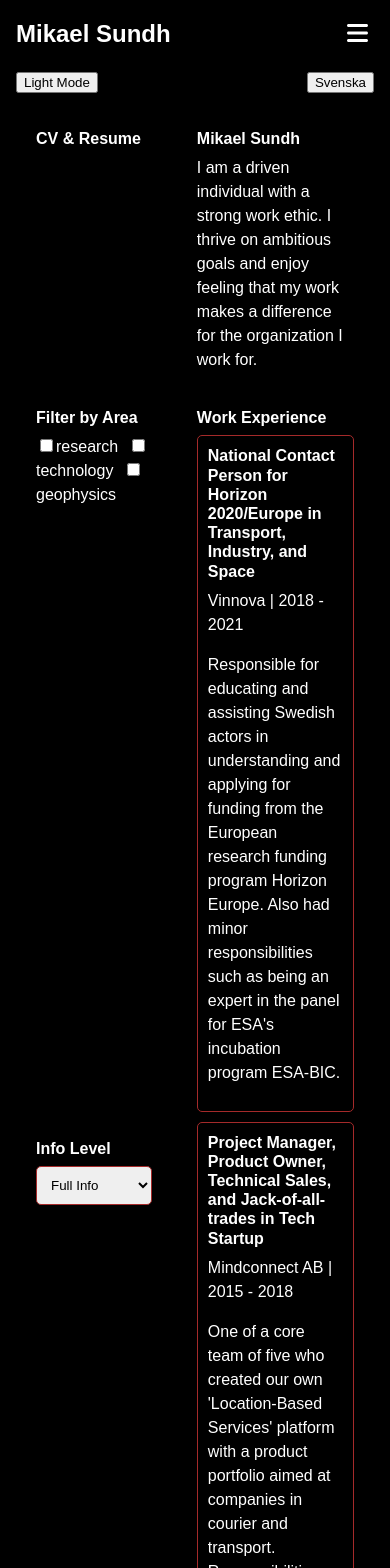
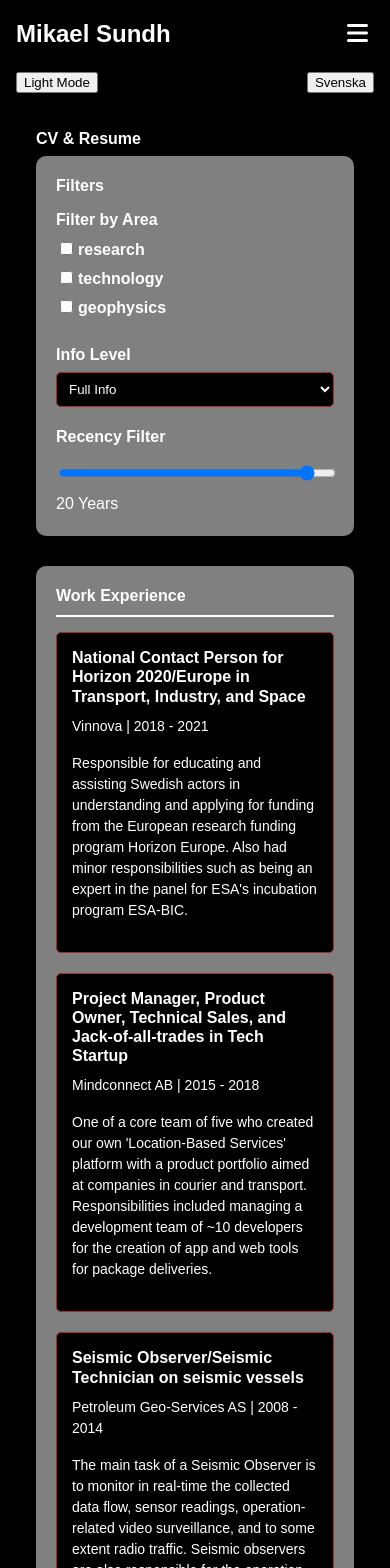
Before and after one commit to Tquillity/my-cv-website, a React (Create React App) app: page / in a window 390 px wide. Shown: the top 1568 px of the page. Built offline with nearby package versions, Linux system fonts and the light colour scheme.

Commit message:
Refactoring CVResume layout and styling
- Separate filtering and content sections
- Improve responsive design with grid layout
- Enhance visual hierarchy and readability
- Update SCSS for better maintainability
- Bugfix: Correct import for Swedish CV data file

```diff
--- a/src/pages/CVResume.tsx
+++ b/src/pages/CVResume.tsx
@@ -3,7 +3,7 @@ import React, { useState, useEffect } from 'react';
 import { useTranslation } from '../utils/i18n';
 import { useLanguage } from '../utils/i18n';
 import enData from '../data/cv-data-en.json';
-import svData from '../data/cv-data-en.json';
+import svData from '../data/cv-data-sv.json';
 
 interface Experience {
   id: number;
@@ -93,13 +93,12 @@ const CVResume: React.FC = () => {
   return (
     <div className="cv-resume">
       <h1>{t('cv_resume')}</h1>
-      <div className="personal-info">
-        <h2>{cvData.personalInfo.name}</h2>
-        <p>{cvData.personalInfo.objective}</p>
-      </div>
-      <div className="filters">
-        <div>
-          <h2>{t('filter_by_area')}</h2>
+
+      <div className="cv-resume-filters">
+        <h2>{t('filters')}</h2>
+        <div className="filters-grid">
+          <div className="filter-group">
+            <h3>{t('filter_by_area')}</h3>
             {Array.from(new Set(cvData.experiences.map(exp => exp.area))).map(area => (
               <label key={area}>
                 <input
@@ -117,8 +116,8 @@ const CVResume: React.FC = () => {
               </label>
             ))}
           </div>
-        <div>
-          <h2>{t('info_level')}</h2>
+          <div className="filter-group">
+            <h3>{t('info_level')}</h3>
             <select
               value={infoLevel}
               onChange={(e) => setInfoLevel(e.target.value as 'full' | 'medium' | 'small')}
@@ -128,8 +127,8 @@ const CVResume: React.FC = () => {
               <option value="small">{t('small_info')}</option>
             </select>
           </div>
-        <div>
-          <h2>{t('recency_filter')}</h2>
+          <div className="filter-group">
+            <h3>{t('recency_filter')}</h3>
             <input
               type="range"
               min="1"
@@ -140,7 +139,10 @@ const CVResume: React.FC = () => {
             <span>{yearsToShow} {t('years')}</span>
           </div>
         </div>
-      <div className="experiences">
+      </div>
+
+      <div className="cv-resume-data">
+        <div className="cv-resume-section">
           <h2>{t('work_experience')}</h2>
           {filteredExperiences.map(exp => (
             <div key={exp.id} className="experience">
@@ -148,7 +150,8 @@ const CVResume: React.FC = () => {
             </div>
           ))}
         </div>
-      <div className="education">
+
+        <div className="cv-resume-section">
           <h2>{t('education')}</h2>
           {filteredEducation.map((edu, index) => (
             <div key={index} className="education-item">
@@ -158,23 +161,26 @@ const CVResume: React.FC = () => {
             </div>
           ))}
         </div>
-      <div className="skills">
+
+        <div className="cv-resume-section">
           <h2>{t('skills')}</h2>
-        <ul>
+          <ul className="skills-list">
             {cvData.skills.map((skill, index) => (
               <li key={index}>{skill}</li>
             ))}
           </ul>
         </div>
-      <div className="languages">
+
+        <div className="cv-resume-section">
           <h2>{t('languages')}</h2>
-        <ul>
+          <ul className="languages-list">
             {cvData.languages.map((lang, index) => (
               <li key={index}>{lang.language}: {lang.proficiency}</li>
             ))}
           </ul>
         </div>
       </div>
+    </div>
   );
 };
 
--- a/src/styles/pages/_CVResume.scss
+++ b/src/styles/pages/_CVResume.scss
@@ -1,12 +1,13 @@
-// src/styles/_cvresume.scss
+// src/styles/pages/_CVResume.scss
 
 .cv-resume {
-  display: grid;
-  grid-template-columns: repeat(2, 1fr);
-  grid-gap: pxToRem(20);
-  padding: pxToRem(20);
+  display: flex;
+  flex-direction: column;
   background-color: var(--background-color);
   color: var(--font-color);
+  padding: pxToRem(20);
+  max-width: $pageWidthDesk;
+  margin: 0 auto;
 }
 
 .cv-resume h1, .cv-resume h2, .cv-resume h3 {
@@ -31,51 +32,102 @@
   margin-bottom: pxToRem(10);
 }
 
-.cv-resume .filters {
-  display: flex;
-  flex-wrap: wrap;
-  justify-content: space-between;
-  margin-bottom: pxToRem(20);
+// Filters section
+.cv-resume-filters {
+  background-color: var(--card-color);
+  padding: pxToRem(20);
+  border-radius: pxToRem(10);
+  margin-bottom: pxToRem(30);
+  box-shadow: 0 pxToRem(4) pxToRem(6) rgba(0, 0, 0, 0.1);
+
+  h2 {
+    margin-bottom: pxToRem(15);
   }
 
-.cv-resume .filters label {
-  margin-right: pxToRem(10);
+  .filters-grid {
+    display: grid;
+    grid-template-columns: repeat(auto-fit, minmax(pxToRem(200), 1fr));
+    gap: pxToRem(20);
   }
 
-.cv-resume .filters select {
+  .filter-group {
+    display: flex;
+    flex-direction: column;
+  }
+
+  label {
+    margin-bottom: pxToRem(5);
+    font-weight: 600;
+  }
+
+  select, input[type="range"] {
     width: 100%;
-  padding: pxToRem(10);
-  margin-bottom: pxToRem(10);
+    padding: pxToRem(8);
     border: 1px solid var(--border-color);
     border-radius: pxToRem(5);
+    background-color: var(--background-color);
+    color: var(--font-color);
   }
 
-.cv-resume .filters input[type="range"] {
-  width: 100%;
-  height: pxToRem(20);
-  margin-bottom: pxToRem(10);
+  input[type="checkbox"] {
+    margin-right: pxToRem(5);
+  }
+}
+
+// CV/Resume data section
+.cv-resume-data {
+  display: grid;
+  grid-template-columns: 1fr;
+  gap: pxToRem(30);
+
+  @media (min-width: $pageWidthTab) {
+    grid-template-columns: repeat(2, 1fr);
+  }
+}
+
+.cv-resume-section {
+  background-color: var(--card-color);
+  padding: pxToRem(20);
+  border-radius: pxToRem(10);
+  box-shadow: 0 pxToRem(4) pxToRem(6) rgba(0, 0, 0, 0.1);
+
+  h2 {
+    margin-bottom: pxToRem(15);
+    border-bottom: 2px solid var(--primary-color);
+    padding-bottom: pxToRem(10);
+  }
+}
+
+.experience, .education-item {
+  margin-bottom: pxToRem(20);
+  padding: pxToRem(15);
   border: 1px solid var(--border-color);
   border-radius: pxToRem(5);
+  background-color: var(--background-color);
+
+  h3 {
+    font-weight: 600;
+    color: var(--primary-color);
+    margin-bottom: pxToRem(10);
   }
 
-.cv-resume .experiences, .cv-resume .education {
-  margin-bottom: pxToRem(20);
-}
-
-.cv-resume .experience, .cv-resume .education-item {
-  margin-bottom: pxToRem(10);
-  padding: pxToRem(10);
-  border: 1px solid var(--border-color);
-  border-radius: pxToRem(5);
-}
-
-.cv-resume .experience h3, .cv-resume .education-item h3 {
-  font-weight: 600;
-  color: var(--primary-color);
-}
-
-.cv-resume .experience p, .cv-resume .education-item p {
-  font-size: pxToRem(16);
+  p {
+    font-size: pxToRem(14);
     line-height: 1.5;
     color: var(--font-color);
   }
+}
+
+.skills-list, .languages-list {
+  display: flex;
+  flex-wrap: wrap;
+  gap: pxToRem(10);
+
+  li {
+    background-color: var(--primary-color);
+    color: var(--background-color);
+    padding: pxToRem(5) pxToRem(10);
+    border-radius: pxToRem(20);
+    font-size: pxToRem(14);
+  }
+}
--- a/src/utils/i18n.ts
+++ b/src/utils/i18n.ts
@@ -33,6 +33,7 @@ const translations = {
     recency_filter: 'Recency Filter',
     years: 'Years',
     filter_by_area: 'Filter by Area',
+    filters: 'Filters',
     area: 'Area',
     info_level: 'Info Level',
     full_info: 'Full Info',
@@ -57,6 +58,7 @@ const translations = {
     recency_filter: 'Närtidsfilter',
     years: 'År',
     filter_by_area: 'Filtrera efter område',
+    filters: 'Filter',
     area: 'Område',
     info_level: 'Datamängd',
     full_info: 'Fullständig information',
```
Also changed, not shown: src/index.css, 1 other file (tests, documents, lock files or other folders). Lines whose indentation alone changed are shown as unchanged.
